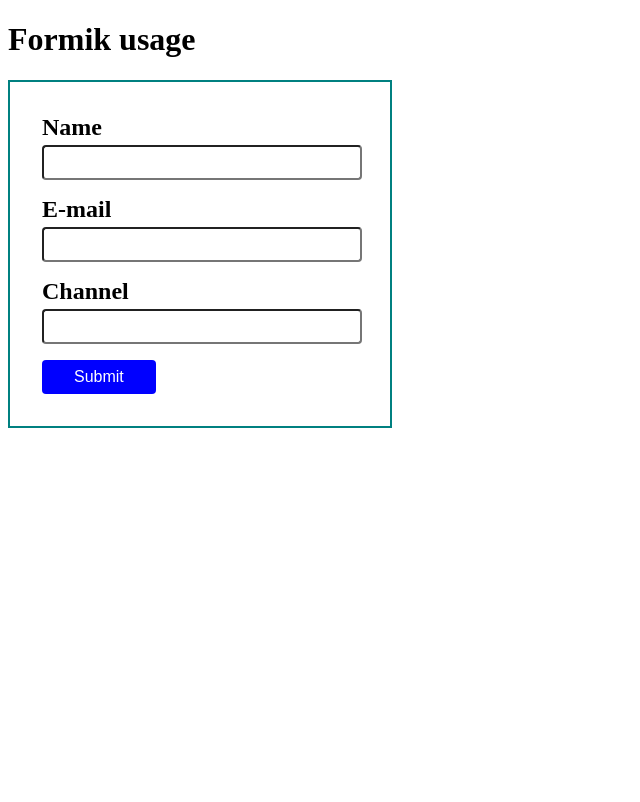
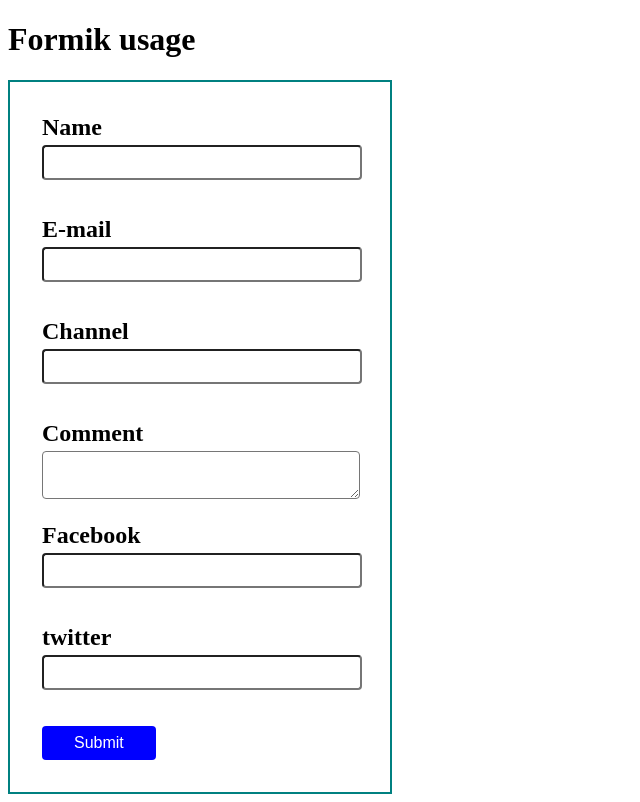
Before and after one commit to shamil-am/React-libs, a React (Create React App) app in the folder formik-lib/: page / in a window 1280 px wide. Shown: the whole page, without its empty margins (0-640 px from the left). Built offline with nearby package versions, Linux system fonts and the light colour scheme; the HTML template or start-up script is replaced by a standard one.

Commit message:
formik done -22

```diff
--- a/formik-lib/package.json
+++ b/formik-lib/package.json
@@ -10,6 +10,7 @@
     "react": "^17.0.2",
     "react-dom": "^17.0.2",
     "react-scripts": "4.0.3",
+    "styled-components": "^5.3.3",
     "web-vitals": "^1.1.2",
     "yup": "^0.32.11"
   },
--- a/formik-lib/src/App.js
+++ b/formik-lib/src/App.js
@@ -1,10 +1,10 @@
-import Form from "./Components/Form";
+import FormExample from "./Components/Form";
 
 function App() {
   return (
     <div className="App">
       <h1>Formik usage</h1>
-      <Form/>
+      <FormExample />
     </div>
   );
 }
--- a/formik-lib/src/Components/Form.js
+++ b/formik-lib/src/Components/Form.js
@@ -1,112 +1,71 @@
 import React from "react";
 import "./form.css";
-import { useFormik } from "formik";
+import { Formik, Form, Field, ErrorMessage } from "formik";
 import * as Yup from "yup";
+import TextError from "./TextError";
 
-///
 const initialValues = {
   name: "",
   email: "",
   channel: "",
+  comment: "",
+  social: {
+    facebook: "",
+    twitter: "",
+  },
 };
 const onSubmit = (values) => {
   window.alert("Form submitted!");
   console.log(values);
 };
-
-// const validate = (values) => {
-//   const errors = {};
-//   if (!values.name) {
-//     errors.name = "Please type your name";
-//   }
-//   if (!values.email) {
-//     errors.email = "Email is required";
-//     //eslint-disable-next-line
-//   } else if (!/^[\w-\.]+@([\w-]+\.)+[\w-]{2,4}$/i.test(values.email)) {
-//     errors.email = "Invalid email address";
-//   }
-//   if (!values.channel) {
-//     errors.channel = "Select your channel";
-//   }
-//   return errors;
-// };
-// ! validate alternative with Yup
-
 const validationSchema = Yup.object({
   name: Yup.string().required("Adinizi qeyd edin"),
   email: Yup.string()
     .email("Yalnis email formati")
     .required("Emailinizi qeyd edin"),
+  channel: Yup.string().required("Kanal secin"),
 });
-
-//form components
-const Form = () => {
-  const formik = useFormik({
-    initialValues,
-    onSubmit,
-    // validate,
-    // !alternative yup
-    validationSchema,
-  });
-  // console.log("Formik values", formik.values);
-  // console.log("Formik errors", formik.errors);
-  // console.log("Visited field", formik.touched);
+// component
+const FormExample = () => {
   return (
-    <div>
-      <form onSubmit={formik.handleSubmit} noValidate>
+    <Formik
+      initialValues={initialValues}
+      onSubmit={onSubmit}
+      validationSchema={validationSchema}
+    >
+      <Form>
         <div className="form-control">
           <label htmlFor="name">Name</label>
-          <input
-            type="text "
-            id="name"
-            name="name"
-            autoComplete="off"
-            onChange={formik.handleChange}
-            onBlur={formik.handleBlur}
-            value={formik.values.name}
-            required
-          />
-          {formik.touched.name && formik.errors.name ? (
-            <div className="error">{formik.errors.name}</div>
-          ) : null}
+          <Field type="text " id="name" name="name" autoComplete="off" />
+          <ErrorMessage name="name" component={TextError} />
         </div>
         <div className="form-control">
           <label htmlFor="email">E-mail</label>
-          <input
-            type="email "
-            id="email"
-            name="email"
-            autoComplete="off"
-            onChange={formik.handleChange}
-            onBlur={formik.handleBlur}
-            value={formik.values.email}
-            required
-          />
-          {formik.touched.email && formik.errors.email ? (
-            <div className="error">{formik.errors.email}</div>
-          ) : null}
+          <Field type="email " id="email" name="email" autoComplete="off" />
+          <ErrorMessage name="email" component={TextError} />
         </div>
         <div className="form-control">
           <label htmlFor="channel">Channel</label>
-          <input
-            type="text "
-            id="channel"
-            name="channel"
-            autoComplete="off"
-            onChange={formik.handleChange}
-            onBlur={formik.handleBlur}
-            value={formik.values.channel}
-            required
-          />
-          {formik.touched.channel && formik.errors.channel ? (
-            <div className="error">{formik.errors.channel}</div>
-          ) : null}
+          <Field type="text " id="channel" name="channel" autoComplete="off" />
+          <ErrorMessage name="channel" component={TextError} />
+        </div>
+        <div className="form-control">
+          <label htmlFor="comment">Comment</label>
+          <Field as="textarea" type="text" name="comment" id="comment" />
+        </div>
+        <div className="form-control">
+          <label htmlFor="facebook">Facebook</label>
+          <Field type="text" id="facebook" name="social.facebook" />
+        </div>
+        <div className="form-control">
+          <label htmlFor="twitter">twitter</label>
+          <Field type="text" id="twitter" name="social.twitter" />
         </div>
 
         <button type="submit">Submit</button>
-      </form>
-    </div>
+      </Form>
+    </Formik>
   );
 };
 
-export default Form;
+export default FormExample;
--- /dev/null
+++ b/formik-lib/src/Components/TextError.js
@@ -0,0 +1,28 @@
+import React from "react";
+import styled, { keyframes } from "styled-components";
+
+const textAnime = keyframes`
+    from {
+        opacity: 0
+    }
+    to {
+        opacity: 1;
+    }
+`;
+
+const TextErrorDiv = styled.div`
+  background-color: #F14A16;
+  color: #F0ECE3;
+  animation: ${textAnime};
+  animation-duration: 2s;
+  animation-fill-mode: forwards;
+  animation-iteration-count: 1;
+  margin-top: .25rem;
+  padding: .125rem;
+`;
+
+const TextError = ({ children }) => {
+  return <TextErrorDiv>{children}</TextErrorDiv>;
+};
+
+export default TextError;
--- a/formik-lib/src/Components/form.css
+++ b/formik-lib/src/Components/form.css
@@ -5,28 +5,33 @@
   width: 25%;
 }
 form .form-control {
-  margin-bottom: 1rem;
+  margin-bottom: 2rem;
+  height: 70px;
 }
 form .form-control label {
   display: block;
   font-size: 1.5rem;
-  margin-bottom: .25rem;
+  margin-bottom: 0.25rem;
   font-weight: bold;
 }
-form .form-control input {
+form .form-control input,
+textarea {
   width: 100%;
   padding: 0.5rem 0;
-  border-radius: .25rem;
+  border-radius: 0.25rem;
 }
-form .form-control .error {
+form .form-control .error-msg {
   color: red;
+  font-weight: bold;
+  margin-top: 0.25rem;
+  margin-bottom: 0;
 }
-form  button {
+form button {
   color: white;
   font-size: 1rem;
   background-color: blue;
-  padding: .5rem 2rem;
+  padding: 0.5rem 2rem;
   border: none;
   outline: none;
-  border-radius: .25rem;
+  border-radius: 0.25rem;
 }
```
Also changed, not shown: 1 other file (tests, documents, lock files or other folders).
